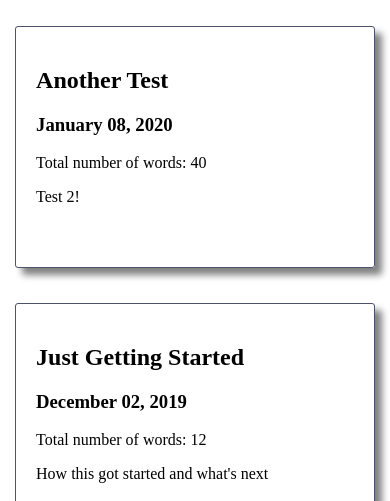
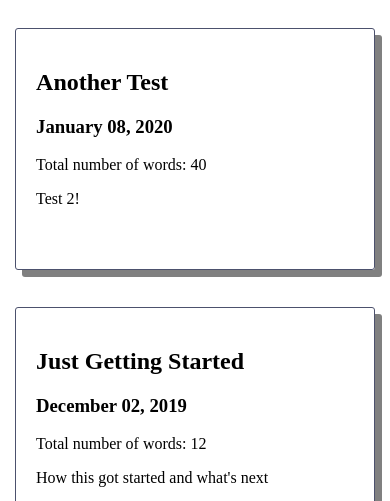
Before and after one commit to goomba5/goals-blog, a Gatsby site: page /blog in a window 390 px wide. Shown: the part 343-844 px from the top of the page. Built offline with nearby package versions, Linux system fonts and the light colour scheme; Gatsby itself is replaced by a stand-in of ours.

Commit message:
updated Blog CSS module

```diff
--- a/src/components/blog.module.css
+++ b/src/components/blog.module.css
@@ -1,8 +1,7 @@
 .flexContainer {
     display: flex;
     align-content: center;
-    flex-direction: row-reverse;
-    flex-wrap: wrap;
+    flex-flow: row-reverse;
     justify-content: space-around;
 }
 
@@ -21,7 +20,7 @@
 .flexItem {
     border: 1px solid #4C516D;
     border-radius: 3px;
-    box-shadow: 7px 7px 7px grey;
+    box-shadow: 7px 7px grey;
     padding: 10px;
     width: 350px;
     height: 200px;
@@ -31,10 +30,11 @@
     .flexContainer {
         justify-content: space-between;
         flex-direction: column-reverse;
+        align-items: center;
     }
 
     .flexItem {
-        margin: 5px;
+        margin: 7px;
         width:85%;
     }
 }
@@ -43,11 +43,12 @@
     .flexContainer {
         justify-content: space-between;
         flex-direction: column-reverse;
+        align-items: center;
     }
 
     .flexItem {
-        margin: 5px;
-        width:75%;
+        margin: 7px;
+        width:85%;
     }
 }
 
```
